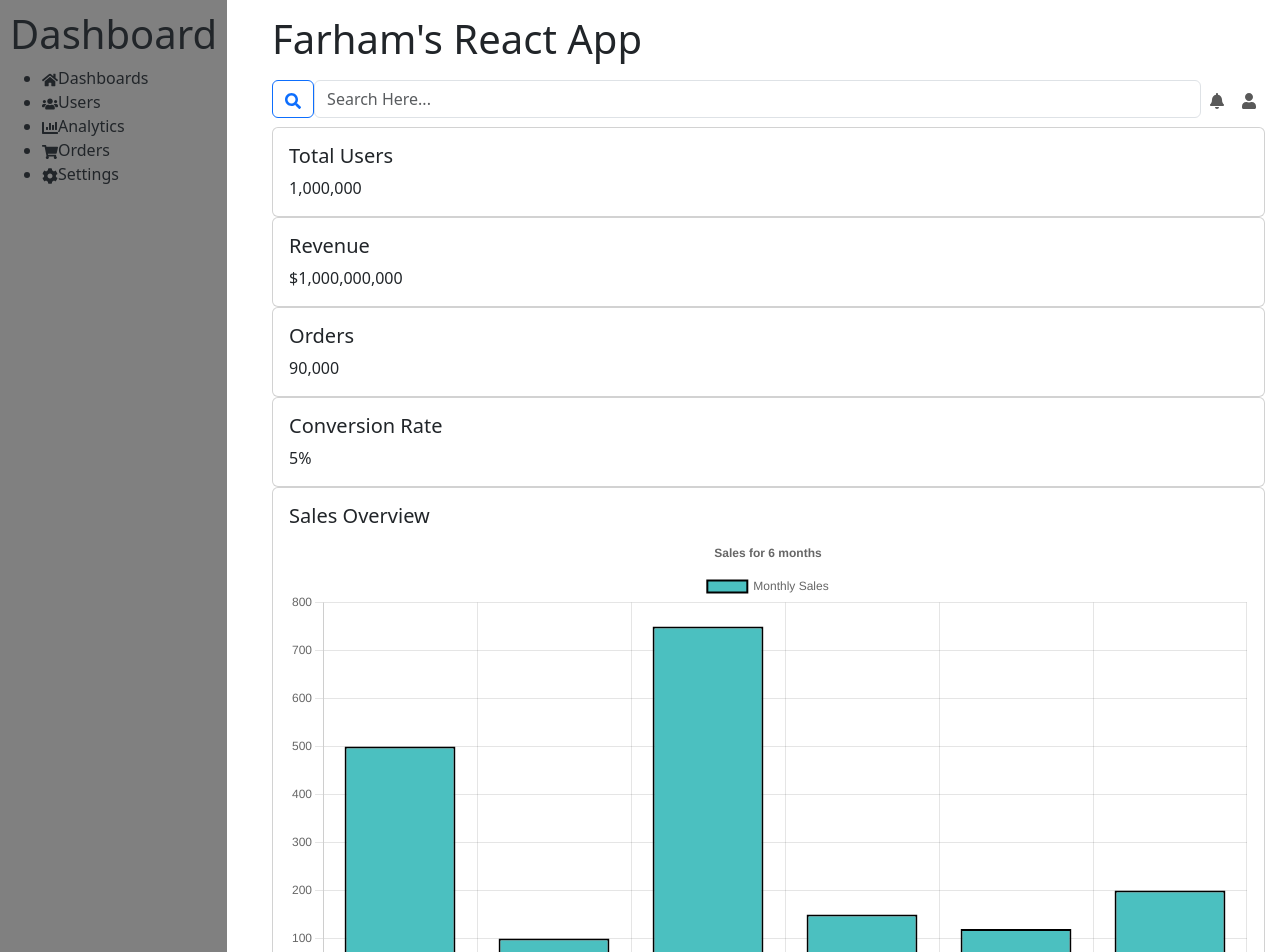
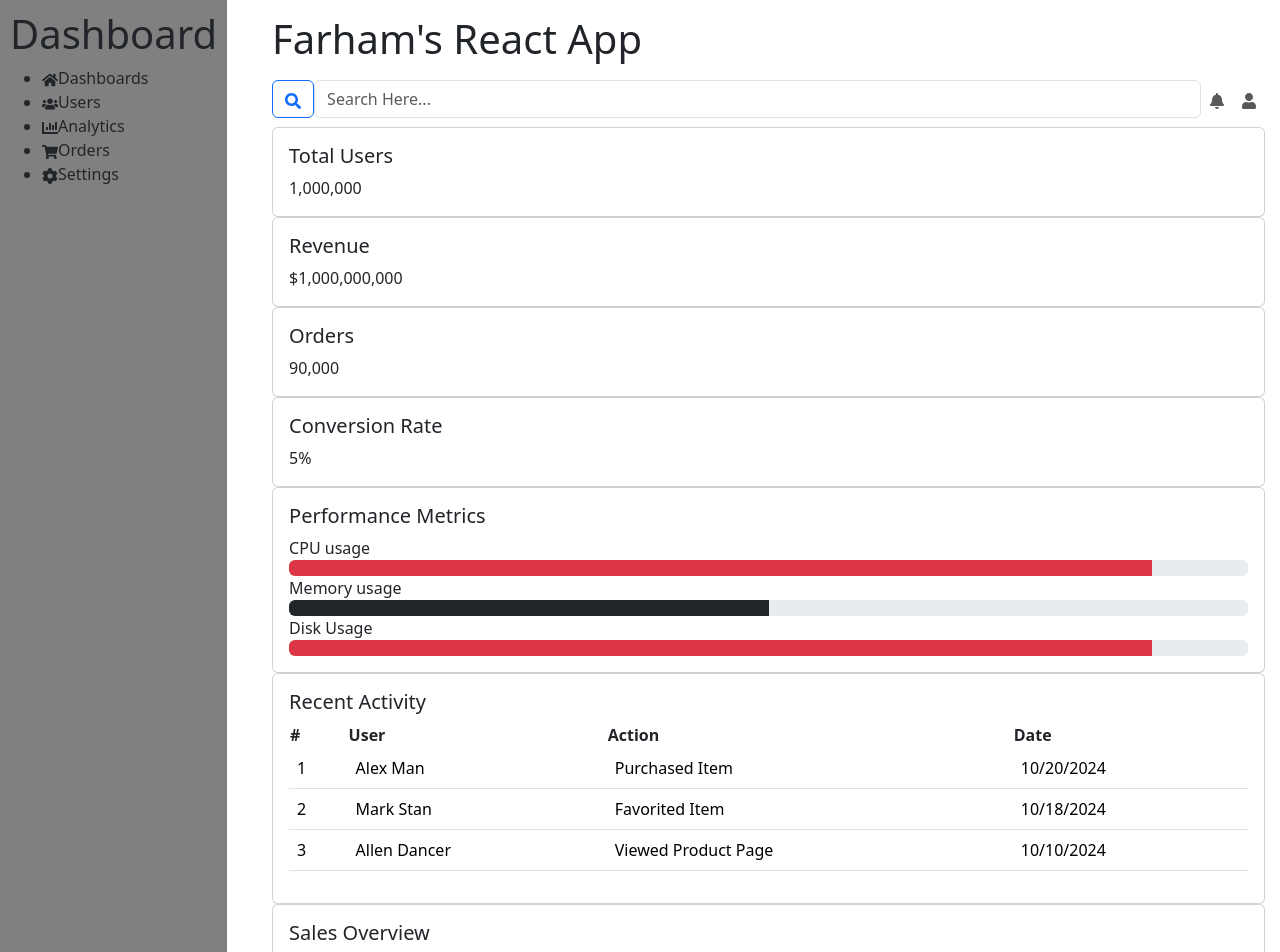
Before and after one commit to Farhamkh/homework-farham, a React (Create React App) app: page / in a window 1280 px wide. Shown: the top 952 px of the page. Built offline with nearby package versions, Linux system fonts and the light colour scheme.

Commit message:
Added Performance Metrics, changed style of cards

```diff
--- a/src/App.js
+++ b/src/App.js
@@ -1,9 +1,10 @@
 import logo from './logo.svg';
 import './App.css';
-import {Navbar, Nav, Form, FormControl, Button, Row, Col, Card} from 'react-bootstrap';
-import { FaHome, FaUser, FaCog, FaBell, FaEnvelope, FaShoppingCart, FaChartBar, FaUsers, FaSearch} from 'react-icons/fa';
+import {Navbar, Nav, Form, FormControl, Button, Card, Table, ProgressBar} from 'react-bootstrap';
+import { FaHome, FaUser, FaCog, FaBell, FaShoppingCart, FaChartBar, FaUsers, FaSearch} from 'react-icons/fa';
 import { Bar } from 'react-chartjs-2';
 import { Chart as ChartJS, CategoryScale, LinearScale, BarElement, Title, Tooltip, Legend, plugins } from 'chart.js';
+import { color } from 'chart.js/helpers';
 
 ChartJS.register(CategoryScale, LinearScale, BarElement, Title, Tooltip, Legend);
 
@@ -16,9 +17,9 @@ const chartData = {
       label: 'Monthly Sales',
       data: [500, 100, 750, 150, 120, 200],
       backgroundColor: [
-        "rgba(75,192,192,1)",
+        "rgba(33, 66, 211, 0.26)",
       ],
-      borderColor: "black",
+      borderColor: "rgba(33, 24, 113, 0.7)",
       borderWidth: 2
     }
   ]
@@ -61,7 +62,7 @@ const chartOptions = {
         </Navbar>
 
 
-
+<div  style={{width:'100%', height:'500px'}}>
           <Card>
             <Card.Body>
               <Card.Title>Total Users</Card.Title>
@@ -92,11 +93,70 @@ const chartOptions = {
 
           <Card>
             <Card.Body>
-              <Card.Title>Sales Overview</Card.Title>
-              <Bar data={chartData} options = {{responsive: true, plugins: { title: { display: true, text: 'Sales for 6 months'}}}}/>
+              <Card.Title>Performance Metrics</Card.Title>
+              <div>
+                CPU usage
+                <ProgressBar now={90} variant='danger'/>
+              </div>
+              <div>
+                Memory usage
+                <ProgressBar now={50} variant='dark'/>
+              </div>
+              <div>
+                Disk Usage
+                <ProgressBar now={90} variant='danger'/>
+              </div>
             </Card.Body>
           </Card>
 
+          <Card>
+            <Card.Body>
+              <Card.Title>Recent Activity</Card.Title>
+              <Table>
+                    <th>#</th>
+                    <th>User</th>
+                    <th>Action</th>
+                    <th>Date</th>
+                <tbody>
+
+                  <tr>
+                    <td>1</td>
+                    <td>Alex Man</td>
+                    <td>Purchased Item</td>
+                    <td>10/20/2024</td>
+                  </tr>
+
+                  <tr>
+                    <td>2</td>
+                    <td>Mark Stan</td>
+                    <td>Favorited Item</td>
+                    <td>10/18/2024</td>
+                  </tr>
+
+                  <tr>
+                    <td>3</td>
+                    <td>Allen Dancer</td>
+                    <td>Viewed Product Page</td>
+                    <td>10/10/2024</td>
+                  </tr>
+                </tbody>
+
+                <thread>
+
+                </thread>
+              </Table>
+            </Card.Body>
+          </Card>
+
+          <Card>
+            <Card.Body >
+              <Card.Title>Sales Overview</Card.Title>
+              <div style={{height:'600px'}}>
+                <Bar data={chartData} options = {{responsive: true, plugins: { title: { display: true, text: 'Sales for 6 months'}}}}/>
+              </div>
+            </Card.Body>
+          </Card>
+        </div>
 
       </div>
     </div>
```
